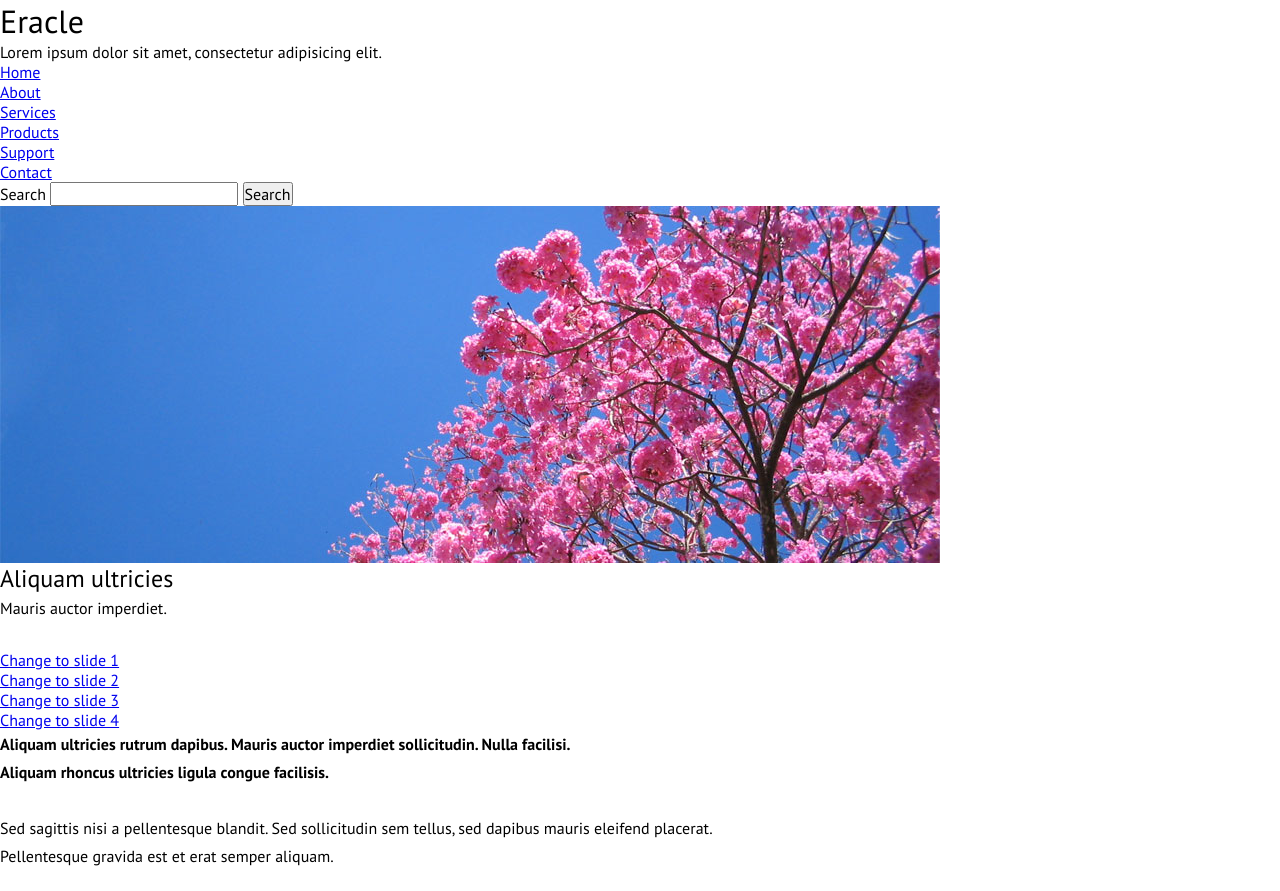
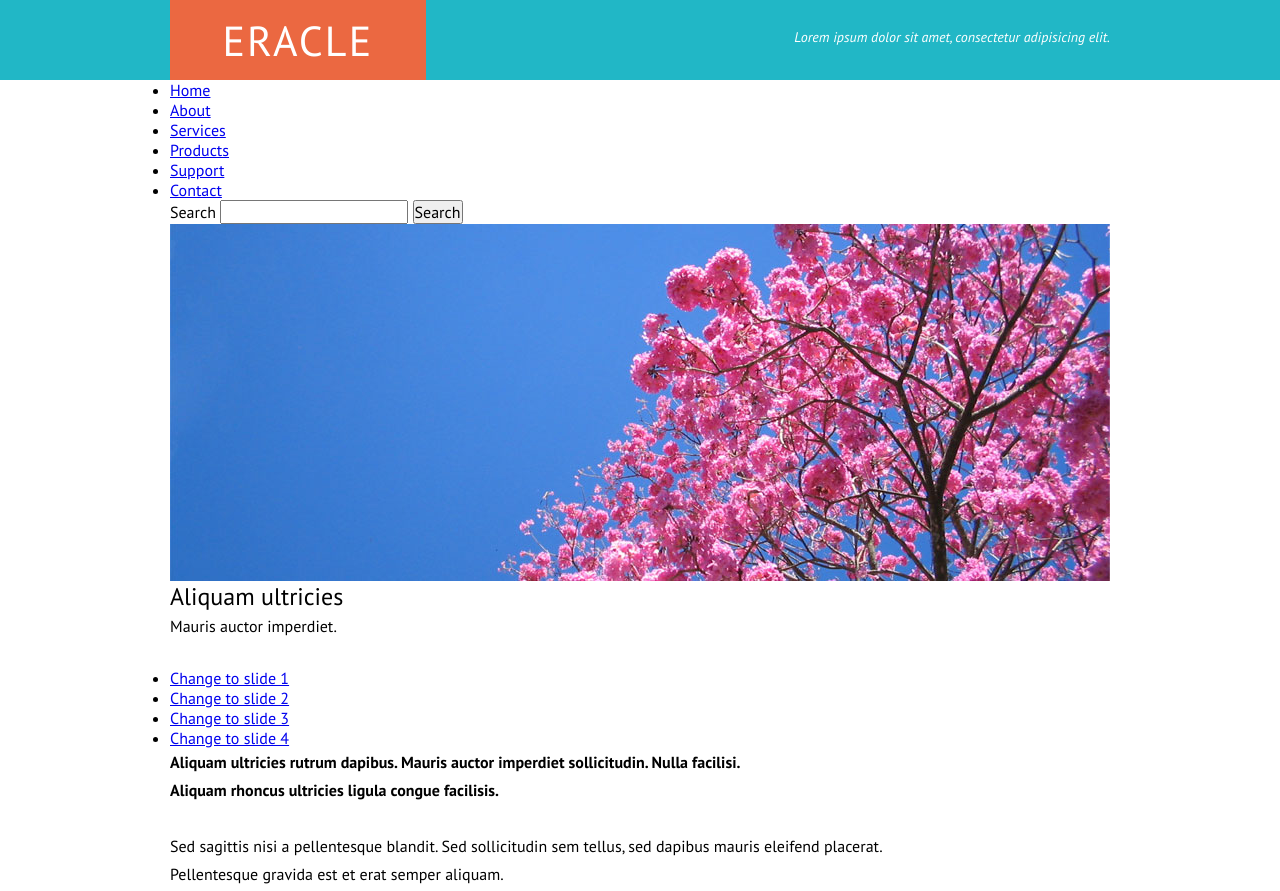
Before and after one commit to learnable-content/Building-a-website, a plain HTML site: page index.html in a window 1280 px wide. Shown: the top 891 px of the page. Drawn offline with Linux system fonts and the light colour scheme.

Commit message:
Lesson 4.1 end files

```diff
--- a/css/styles.css
+++ b/css/styles.css
@@ -32,8 +32,44 @@ a:focus {
 -- Structure
 */
 
+.site-header, .navigation-bar, .site-content, .site-footer {
+	width: 58.75em; /* 940 / 16 */
+	margin: auto;
+}
 
+/* header */
+
+.header-outer {
+	background-color: #21b7c6;
+}
+
+.logo {
+	background-color: #eb6841;
+	color: #FFF;
+	text-transform: uppercase;
+	font-size: 2.625em;
+	padding: 0.3em 1.25em;
+	letter-spacing: 0.05em;
+	float: left;
+}
+
+.tagline {
+	font-style: italic;
+	color: #FFF;
+	font-size: 0.875em; /* 14 / 16 */
+	float: right;
+	margin-top: 2em;
+}
 
 /*
 -- General Use
 */
+
+.group:before, .group:after {
+	content:  " ";
+	display: table;
+}
+
+.group:after {
+	clear: both;
+}
--- a/index.html
+++ b/index.html
@@ -11,7 +11,8 @@
 
 <div class="site">
 
-	<header class="site-header">
+	<div class="header-outer">
+		<header class="site-header group">
 
 			<h1 class="logo">Eracle</h1>
 
@@ -20,6 +21,8 @@
 			</div>
 
 		</header>
+	</div>
+	<div class="navigation-outer">
 		<nav class="navigation-bar">
 
 			<ul class="site-navigation">
@@ -66,6 +69,7 @@
 			</div>
 
 		</nav>
+	</div>
 	<section class="site-content">
 
 		<section class="features">
@@ -120,6 +124,7 @@
 				<li>
 					<a href="#">
 						<img src="images/img_work1.jpg" alt="Work 1">
+
 						<h3>Lorem Ipsum</h3>
 						<p>
 							Proin malesuada egestas nunc tristique aliquet.
@@ -129,6 +134,7 @@
 				<li>
 					<a href="#">
 						<img src="images/img_work2.jpg" alt="Work 2">
+
 						<h3>Lorem Ipsum</h3>
 						<p>
 							Quisque lobortis lectus nec odio pulvinar placerat.  In hac habitasse platea dictumst.
@@ -138,6 +144,7 @@
 				<li>
 					<a href="#">
 						<img src="images/img_work3.jpg" alt="Work 3">
+
 						<h3>Lorem Ipsum</h3>
 						<p>
 							Vivamus a urna massa,  quis vulputate magna
@@ -147,6 +154,7 @@
 				<li>
 					<a href="#">
 						<img src="images/img_work4.jpg" alt="Work 4">
+
 						<h3>Lorem Ipsum</h3>
 						<p>
 							Etiam vel orci vitae nunc sollicitudin commodo. In hac habitasse platea dictumst.
@@ -155,11 +163,12 @@
 				</li>
 			</ul>
 
-			<a class="work-list-previous" href="#">Previous</a>
-			<a class="work-list-next" href="#">Next</a>
+			<a href="#" class="work-list-previous">Previous</a>
+			<a href="#" class="work-list-next">Next</a>
 
 		</section>
 		<section class="latest-posts">
+
 			<h2>Latest Posts</h2>
 
 			<ul class="post-list">
@@ -192,8 +201,10 @@
 					</a>
 				</li>
 			</ul>
+
 		</section>
 		<section class="testimonials">
+
 			<h2>Testimonials</h2>
 
 			<ul class="testimonial-list">
@@ -201,14 +212,15 @@
 					<div class="testimonial-text">
 						<h3>Testimonial 1</h3>
 						<p>
-							&ldquo;Nulla sed vehicula odio, sodales hendrerit erat. Aliquam mollis arcu lacus, sed adipiscing lacus lacinia vitae. Nullam risus ligula, faucibus eget luctus nec, dapibus non sapien. Ut ac lacus mi. Aenean sit amet facilisis elit. Aenean quis mollis mauris. Proin consectetur lacinia tempus. Nullam bibendum faucibus nunc, vitae tincidunt purus accumsan vitae. Proin a egestas orci. Nam et risus ac odio hendrerit vehicula vel vitae risus.&rdquo;
+							Nulla sed vehicula odio, sodales hendrerit erat. Aliquam mollis arcu lacus, sed adipiscing lacus lacinia vitae. Nullam risus ligula, faucibus eget luctus nec, dapibus non sapien. Ut ac lacus mi. Aenean sit amet facilisis elit. Aenean quis mollis mauris. Proin consectetur lacinia tempus. Nullam bibendum faucibus nunc, vitae tincidunt purus accumsan vitae. Proin a egestas orci. Nam et risus ac odio hendrerit vehicula vel vitae risus.
 						</p>
 					</div>
 					<div class="testimonial-image">
-						<img src="images/avatar.png" alt="Person name">
+						<img src="images/avatar.png" alt="Person Name">
 					</div>
 				</li>
 			</ul>
+
 		</section>
 		<section class="get-in-touch">
 			<h2>Get in Touch</h2>
@@ -246,6 +258,7 @@
 		</section>
 
 	</section>
+	<div class="footer-outer">
 		<footer class="site-footer">
 
 			<div class="footer-about">
@@ -302,6 +315,7 @@
 			</small>
 
 		</footer>
+	</div>
 
 </div>
 
```
Lines whose indentation alone changed are shown as unchanged.
